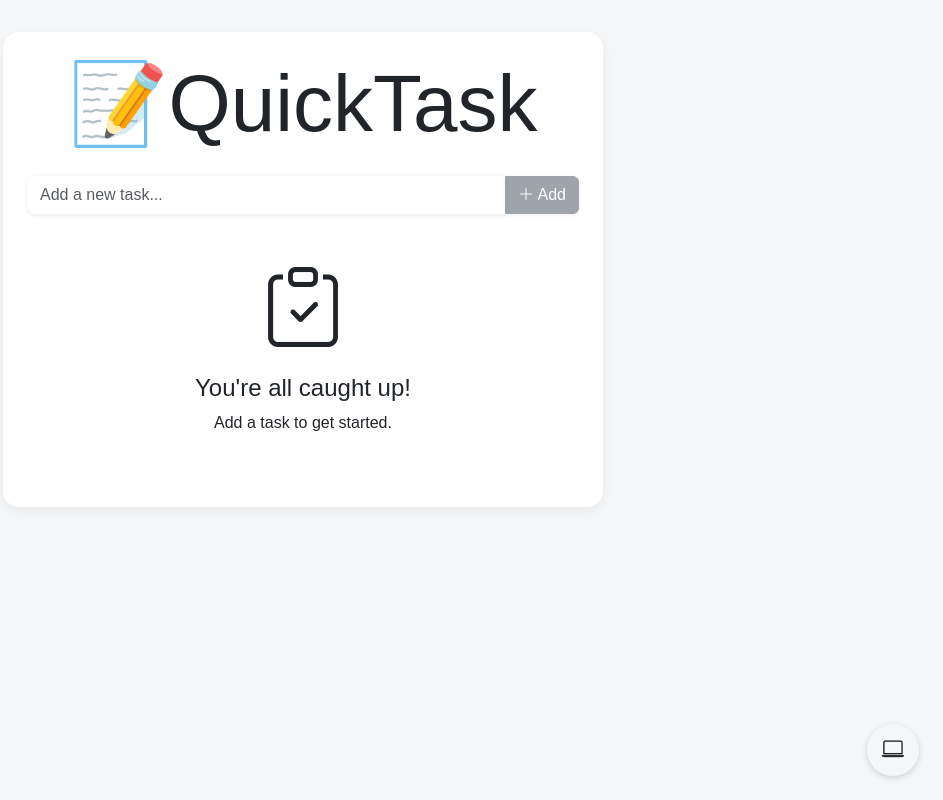
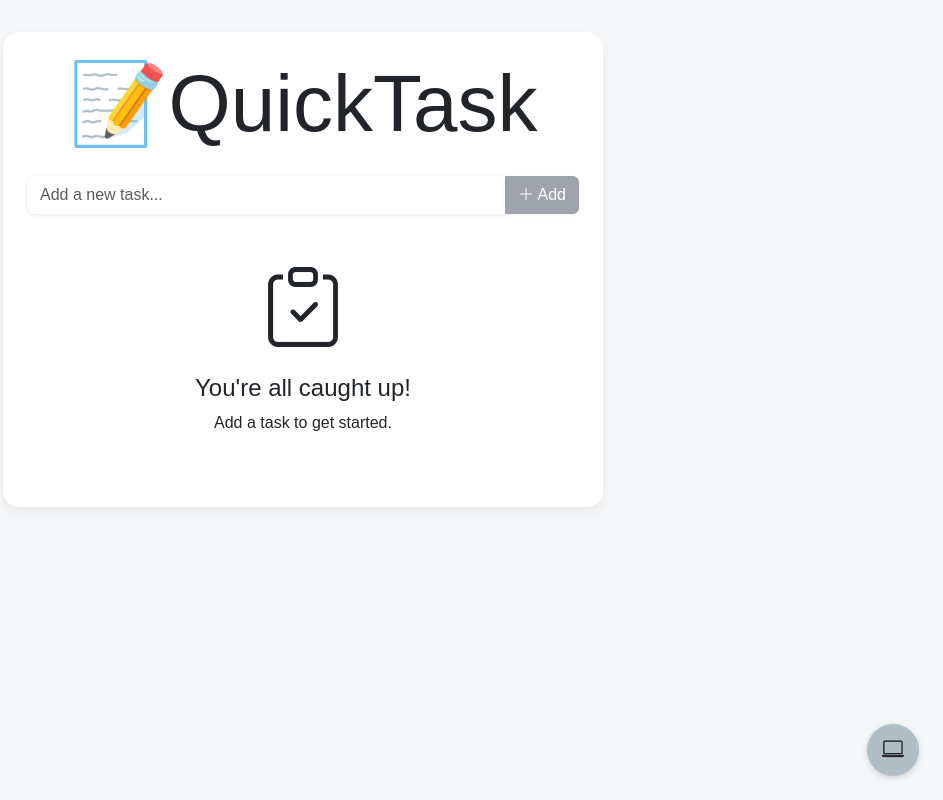
Before and after one commit to nightlydriver/quicktask, a React (Create React App) app: page / in a window 1280 px wide. Shown: the whole page, without its empty margins (337-1280 px from the left). Built offline with nearby package versions, Linux system fonts and the light colour scheme; a web font is replaced by a local one.

Commit message:
fix: missing variables in css

```diff
--- a/src/styles/theme.css
+++ b/src/styles/theme.css
@@ -27,6 +27,12 @@
 
   --dialog-bg: white;
   --dialog-overlay-bg: rgba(0, 0, 0, 0.7);
+
+  --color-button-secondary: #b0bec5; /* light mode secondary button bg */
+  --color-button-secondary-hover: #90a4ae;
+  --color-text: #212529;
+  --color-surface: #ffffff; /* background for inputs in light mode */
+  --color-accent: #198754; /* e.g. bootstrap success green */
 }
 
 [data-theme="dark"] {
@@ -55,6 +61,12 @@
 
   --dialog-bg: #2a2a2a;
   --dialog-overlay-bg: rgba(0, 0, 0, 0.85);
+
+  --color-button-secondary: #5c6b73;
+  --color-button-secondary-hover: #455a64;
+  --color-text: #e0e0e0;
+  --color-surface: #2a2a2a; /* dark mode input bg */
+  --color-accent: #66bb6a; /* accent color for dark mode */
 }
 
 /* === Body Styles === */
@@ -268,6 +280,7 @@ label {
 .theme-toggle-button:hover {
   background-color: var(--color-button-secondary-hover);
   transform: scale(1.05);
+  transition: background-color 0.2s ease, transform 0.15s ease, outline-color 0.2s ease;
 }
 
 /* === Dark Mode Enhancements === */
@@ -289,6 +302,7 @@ label {
 [data-theme="dark"] .form-control:focus {
   outline: 2px solid var(--color-accent);
   outline-offset: 2px;
+  box-shadow: none;
 }
 
 /* Placeholder styling */
```
